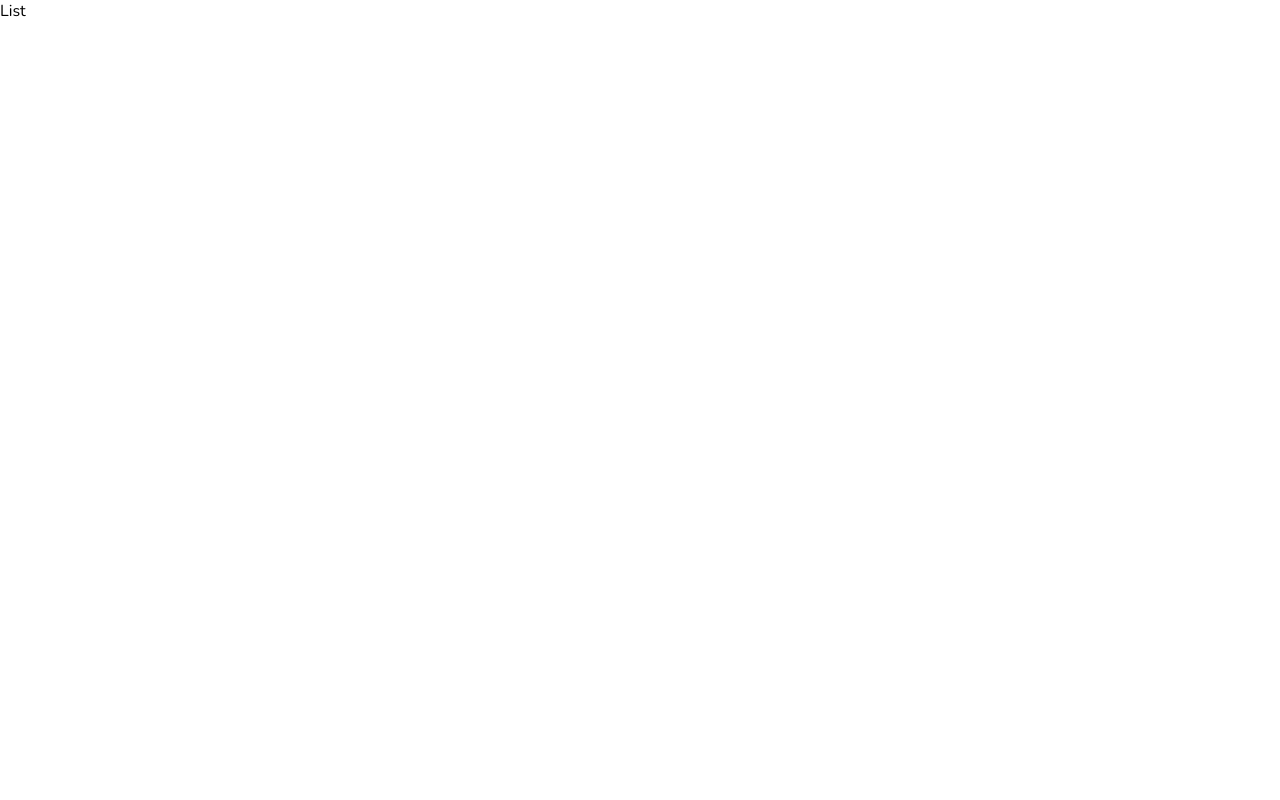
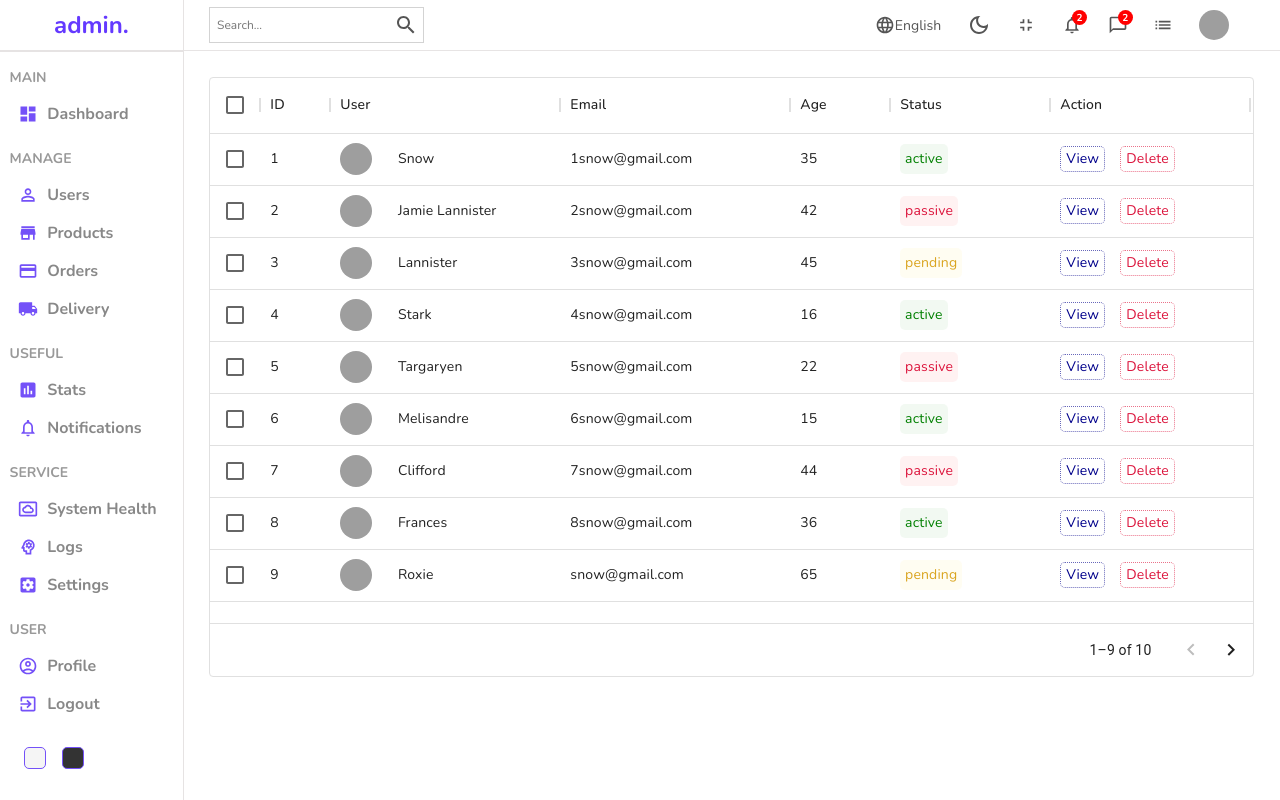
Before and after one commit to JeefKeef/admin-dashboard, a React (Create React App) app: page /users in a window 1280 px wide. Built offline with nearby package versions, Linux system fonts and the light colour scheme; grey boxes are pictures that could not be loaded.

Commit message:
Added Datatable component

```diff
--- a/package.json
+++ b/package.json
@@ -7,12 +7,14 @@
     "@emotion/styled": "^11.8.1",
     "@mui/icons-material": "^5.6.2",
     "@mui/material": "^5.6.2",
+    "@mui/x-data-grid": "^5.9.0",
     "@testing-library/jest-dom": "^5.16.4",
     "@testing-library/react": "^13.1.1",
     "@testing-library/user-event": "^13.5.0",
     "@types/jest": "^27.4.1",
     "@types/node": "^16.11.27",
     "@types/react": "^18.0.5",
+    "@types/react-data-grid": "^4.0.8",
     "@types/react-dom": "^18.0.1",
     "react": "^18.0.0",
     "react-circular-progressbar": "^2.0.4",
--- /dev/null
+++ b/src/components/datatable/Datatable.tsx
@@ -0,0 +1,36 @@
+import * as React from 'react';
+import './datatable.scss';
+import { userColumns, userRows } from '../../data/datatablesource';
+import { DataGrid } from '@mui/x-data-grid';
+
+const Datatable = () => {
+  const actionColumn = [
+    {
+      field: 'action',
+      headerName: 'Action',
+      width: 200,
+      renderCell: () => {
+        return (
+          <div className="cellAction">
+            <div className="viewButton">View</div>
+            <div className="deleteButton">Delete</div>
+          </div>
+        );
+      },
+    },
+  ];
+  return (
+    <div className="datatable">
+      <DataGrid
+        className="datagrid"
+        rows={userRows}
+        columns={userColumns.concat(actionColumn)}
+        pageSize={9}
+        rowsPerPageOptions={[9]}
+        checkboxSelection
+      />
+    </div>
+  );
+};
+
+export default Datatable;
--- /dev/null
+++ b/src/components/datatable/datatable.scss
@@ -0,0 +1,60 @@
+.datatable {
+    height: 600px;
+    padding: 1.6rem;
+
+    .cellWithImg {
+        align-items: center;
+        display: flex;
+
+        .cellImg {
+            border-radius: 50%;
+            height: 32px;
+            margin-right: 1.6rem;
+            object-fit: cover;
+            width: 32px;
+        }
+    }
+
+    .cellWithStatus {
+        border-radius: 5px;
+        padding: .3rem;
+
+        &.active {
+            background-color: rgba(0, 128, 0, 0.05);
+            color: green;
+        }
+
+        &.pending {
+            background-color: rgba(255, 217, 0, 0.05);
+            color: goldenrod;
+        }
+
+        &.passive {
+            background-color: rgba(255, 0, 0, 0.05);
+            color: crimson;
+        }
+    }
+
+    .cellAction {
+        align-items: center;
+        display: flex;
+        gap: 15px;
+
+        .viewButton {
+            border-radius: 5px;
+            border: 1px dotted rgba(0, 0, 139, 0.596);
+            color: darkblue;
+            cursor: pointer;
+            padding: 2px 5px;
+        }
+
+        .deleteButton {
+            border-radius: 5px;
+            border: 1px dotted rgba(220, 20, 60, 0.6);
+            color: crimson;
+            cursor: pointer;
+            padding: 2px 5px;
+        }
+    }
+
+}
--- /dev/null
+++ b/src/data/datatablesource.tsx
@@ -0,0 +1,130 @@
+type ActionColumn = {
+  field: string;
+  headerName: string;
+  width: number;
+  renderCell?: (params: any) => JSX.Element;
+}[];
+
+export const userColumns: ActionColumn = [
+  { field: 'id', headerName: 'ID', width: 70 },
+  {
+    field: 'user',
+    headerName: 'User',
+    width: 230,
+    renderCell: params => {
+      return (
+        <div className="cellWithImg">
+          <img className="cellImg" src={params.row.img} alt="avatar" />
+          {params.row.username}
+        </div>
+      );
+    },
+  },
+  {
+    field: 'email',
+    headerName: 'Email',
+    width: 230,
+  },
+
+  {
+    field: 'age',
+    headerName: 'Age',
+    width: 100,
+  },
+  {
+    field: 'status',
+    headerName: 'Status',
+    width: 160,
+    renderCell: params => {
+      return (
+        <div className={`cellWithStatus ${params.row.status}`}>
+          {params.row.status}
+        </div>
+      );
+    },
+  },
+];
+
+//temporary data
+export const userRows = [
+  {
+    id: 1,
+    username: 'Snow',
+    img: 'https://images.pexels.com/photos/1820770/pexels-photo-1820770.jpeg?auto=compress&cs=tinysrgb&dpr=2&w=500',
+    status: 'active',
+    email: '1snow@gmail.com',
+    age: 35,
+  },
+  {
+    id: 2,
+    username: 'Jamie Lannister',
+    img: 'https://images.pexels.com/photos/1820770/pexels-photo-1820770.jpeg?auto=compress&cs=tinysrgb&dpr=2&w=500',
+    email: '2snow@gmail.com',
+    status: 'passive',
+    age: 42,
+  },
+  {
+    id: 3,
+    username: 'Lannister',
+    img: 'https://images.pexels.com/photos/1820770/pexels-photo-1820770.jpeg?auto=compress&cs=tinysrgb&dpr=2&w=500',
+    email: '3snow@gmail.com',
+    status: 'pending',
+    age: 45,
+  },
+  {
+    id: 4,
+    username: 'Stark',
+    img: 'https://images.pexels.com/photos/1820770/pexels-photo-1820770.jpeg?auto=compress&cs=tinysrgb&dpr=2&w=500',
+    email: '4snow@gmail.com',
+    status: 'active',
+    age: 16,
+  },
+  {
+    id: 5,
+    username: 'Targaryen',
+    img: 'https://images.pexels.com/photos/1820770/pexels-photo-1820770.jpeg?auto=compress&cs=tinysrgb&dpr=2&w=500',
+    email: '5snow@gmail.com',
+    status: 'passive',
+    age: 22,
+  },
+  {
+    id: 6,
+    username: 'Melisandre',
+    img: 'https://images.pexels.com/photos/1820770/pexels-photo-1820770.jpeg?auto=compress&cs=tinysrgb&dpr=2&w=500',
+    email: '6snow@gmail.com',
+    status: 'active',
+    age: 15,
+  },
+  {
+    id: 7,
+    username: 'Clifford',
+    img: 'https://images.pexels.com/photos/1820770/pexels-photo-1820770.jpeg?auto=compress&cs=tinysrgb&dpr=2&w=500',
+    email: '7snow@gmail.com',
+    status: 'passive',
+    age: 44,
+  },
+  {
+    id: 8,
+    username: 'Frances',
+    img: 'https://images.pexels.com/photos/1820770/pexels-photo-1820770.jpeg?auto=compress&cs=tinysrgb&dpr=2&w=500',
+    email: '8snow@gmail.com',
+    status: 'active',
+    age: 36,
+  },
+  {
+    id: 9,
+    username: 'Roxie',
+    img: 'https://images.pexels.com/photos/1820770/pexels-photo-1820770.jpeg?auto=compress&cs=tinysrgb&dpr=2&w=500',
+    email: 'snow@gmail.com',
+    status: 'pending',
+    age: 65,
+  },
+  {
+    id: 10,
+    username: 'Roxie',
+    img: 'https://images.pexels.com/photos/1820770/pexels-photo-1820770.jpeg?auto=compress&cs=tinysrgb&dpr=2&w=500',
+    email: 'snow@gmail.com',
+    status: 'active',
+    age: 65,
+  },
+];
--- a/src/pages/list/List.tsx
+++ b/src/pages/list/List.tsx
@@ -1,8 +1,19 @@
 import * as React from 'react';
 import './list.scss';
+import Sidebar from '../../components/sidebar/Sidebar';
+import Navbar from '../../components/navbar/Navbar';
+import Datatable from '../../components/datatable/Datatable';
 
 const List = () => {
-  return <div>List</div>;
+  return (
+    <div className="list">
+      <Sidebar />
+      <div className="listContainer">
+        <Navbar />
+        <Datatable />
+      </div>
+    </div>
+  );
 };
 
 export default List;
--- a/src/pages/list/list.scss
+++ b/src/pages/list/list.scss
@@ -0,0 +1,8 @@
+.list {
+    display: flex;
+    width: 100%;
+
+    .listContainer {
+        flex: 6;
+    }
+}
```
Also changed, not shown: 1 other file (tests, documents, lock files or other folders).
